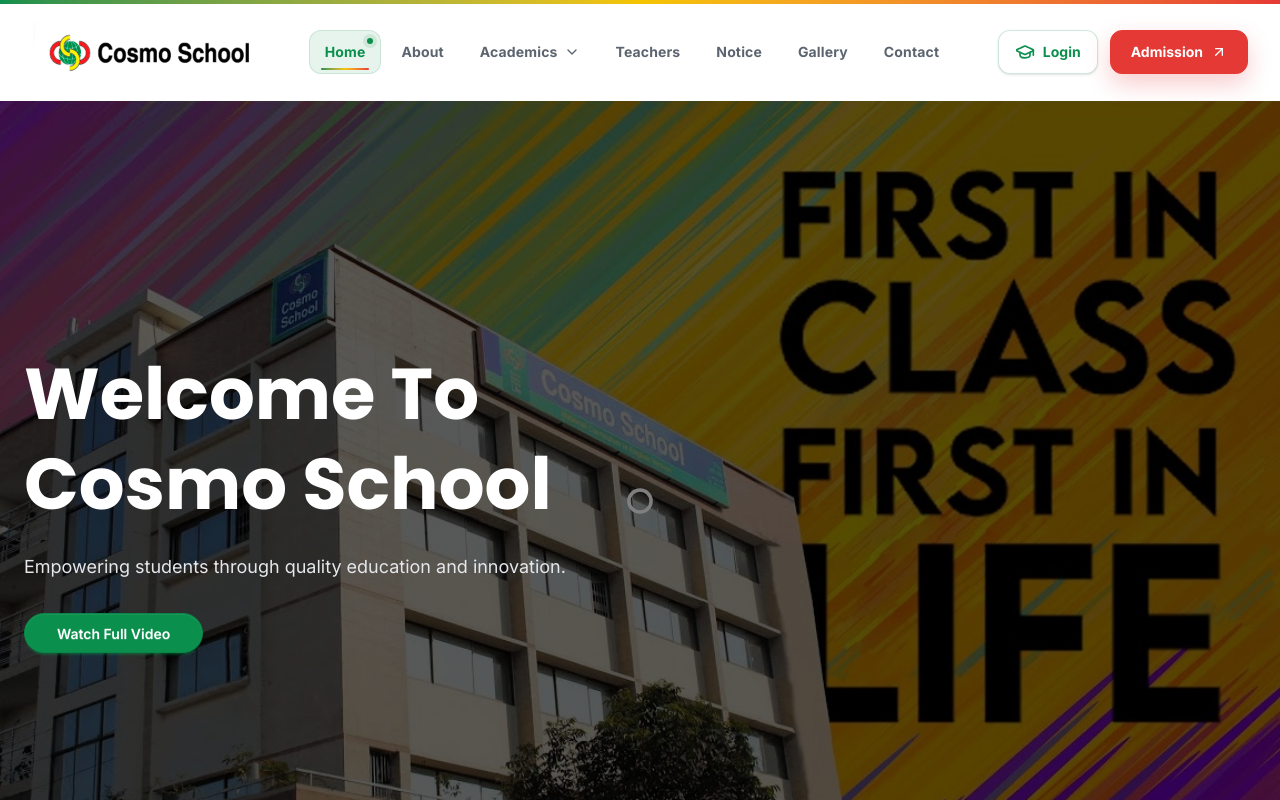
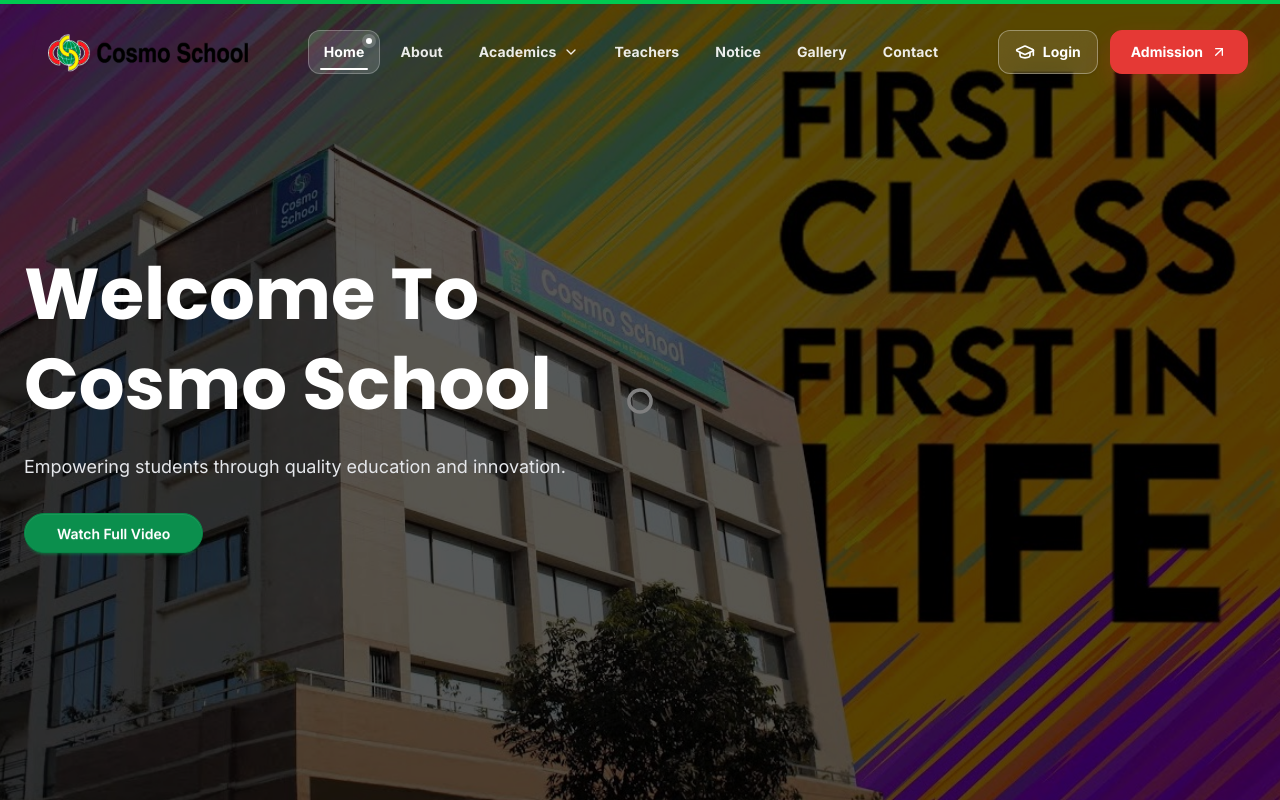
Before and after one commit to mehadiHasanDiner/cosmo-school-fullStack-web, a React (Vite) app in the folder client/: page / in a window 1280 px wide. Shown: the top 800 px of the page. Built offline with nearby package versions, Linux system fonts and the light colour scheme.

Commit message:
navbar done hero seciton navbar done.

```diff
--- a/client/src/Shared/Navbar.jsx
+++ b/client/src/Shared/Navbar.jsx
@@ -102,19 +102,25 @@ const Navbar = () => {
     <>
       <header
         className={`
+          ${isMobileMenuOpen ? "bg-white" : ""}
           sticky top-0 z-50 w-full body-font
           border-b transition-all duration-500
           ${
             isScrolled
               ? "border-primary/15 bg-white/90 shadow-[0_12px_40px_rgba(24,101,52,0.12)] backdrop-blur-xl"
-              : "border-transparent bg-white/95"
+              : "border-transparent bg-transparent"
           }
+
         `}
       >
         {/* Colourful top brand line */}
         <div
           className={`
-            bg-linear-to-r from-primary via-secondary to-accent
+            ${
+              isScrolled
+                ? "bg-linear-to-r from-primary via-secondary to-accent"
+                : "bg-green-500"
+            }
             transition-all duration-500
             ${isScrolled ? "h-0.5" : "h-1"}
           `}
@@ -138,7 +144,7 @@ const Navbar = () => {
             <div
               className={`
                 relative overflow-hidden
-                border border-white/10
+
                 transition-all duration-500
                 group-hover:-translate-y-0.5
 
@@ -190,10 +196,15 @@ const Navbar = () => {
   text-sm font-bold tracking-[0.01em]
   transition-all duration-300
   xl:px-4
+
   ${
     isActive
+      ? isScrolled
         ? "bg-primary/10 text-primary shadow-[inset_0_0_0_1px_rgba(39,140,69,0.15)]"
-                : "text-neutral/75 hover:-translate-y-0.5 hover:bg-base-200 hover:text-primary"
+        : "bg-white/15 text-white shadow-[inset_0_0_0_1px_rgba(255,255,255,0.25)]"
+      : isScrolled
+        ? "text-neutral/80 hover:-translate-y-0.5 hover:bg-base-200 hover:text-primary"
+        : "text-white/90 hover:-translate-y-0.5 hover:bg-white/15 hover:text-white"
   }
 `}
                   >
@@ -218,9 +229,12 @@ const Navbar = () => {
                           className={`
     absolute inset-x-3 bottom-1 h-0.5
     origin-left rounded-full
-                  bg-linear-to-r
-                  from-primary via-secondary to-accent
     transition-all duration-300
+    ${
+      isScrolled
+        ? "bg-linear-to-r from-primary via-secondary to-accent"
+        : "bg-white"
+    }
     ${
       isActive
         ? "scale-x-100 opacity-100"
@@ -232,11 +246,15 @@ const Navbar = () => {
                         {isActive && (
                           <span
                             aria-hidden="true"
-                            className="
+                            className={`
   absolute right-2 top-2
-                    size-1.5 rounded-full bg-primary
-                    shadow-[0_0_0_4px_rgba(39,140,69,0.12)]
-                  "
+  size-1.5 rounded-full
+  ${
+    isScrolled
+      ? "bg-primary shadow-[0_0_0_4px_rgba(39,140,69,0.12)]"
+      : "bg-white shadow-[0_0_0_4px_rgba(255,255,255,0.18)]"
+  }
+`}
                           />
                         )}
                       </>
@@ -259,8 +277,12 @@ const Navbar = () => {
             xl:px-4
             ${
               parentActive
+                ? isScrolled
                   ? "bg-primary/10 text-primary shadow-[inset_0_0_0_1px_rgba(39,140,69,0.15)]"
-                : "text-neutral/75 hover:-translate-y-0.5 hover:bg-base-200 hover:text-primary"
+                  : "bg-white/15 text-white shadow-[inset_0_0_0_1px_rgba(255,255,255,0.25)]"
+                : isScrolled
+                  ? "text-neutral/80 hover:-translate-y-0.5 hover:bg-base-200 hover:text-primary"
+                  : "text-white/90 hover:-translate-y-0.5 hover:bg-white/15 hover:text-white"
             }
           `}
                   >
@@ -439,16 +461,19 @@ const Navbar = () => {
           <div className="hidden items-center gap-3 lg:flex">
             <Link
               to="/login"
-              className="
+              className={`
   group relative flex min-h-11 items-center
-                gap-2 rounded-xl border border-primary/20
-                bg-white px-4 text-sm font-bold text-primary
-                shadow-sm transition-all duration-300
-                hover:-translate-y-0.5 hover:border-primary/40
-                hover:bg-primary/5
-                hover:shadow-[0_10px_25px_rgba(39,140,69,0.12)]
+  gap-2 rounded-xl border px-4
+  text-sm font-bold shadow-sm
+  transition-all duration-300
+  hover:-translate-y-0.5
   active:translate-y-0 active:scale-[0.98]
-              "
+  ${
+    isScrolled
+      ? "border-primary/20 bg-white text-primary hover:bg-primary/5"
+      : "border-white/35 bg-white/10 text-white backdrop-blur-md hover:bg-white hover:text-primary"
+  }
+`}
             >
               <GraduationCap
                 className="
@@ -504,14 +529,17 @@ const Navbar = () => {
                 ? "Close navigation menu"
                 : "Open navigation menu"
             }
-            className="
+            className={`
   group relative grid size-11 place-items-center
-              overflow-hidden rounded-xl border border-primary/15
-              bg-primary/10 text-primary
+  overflow-hidden rounded-xl border
   shadow-sm transition-all duration-300
-              hover:bg-primary hover:text-white
   active:scale-95 lg:hidden
-            "
+  ${
+    isScrolled
+      ? "border-primary/15 bg-primary/10 text-primary hover:bg-primary hover:text-white"
+      : "border-white/30 bg-white/10 text-black backdrop-blur-md hover:bg-white hover:text-primary"
+  }
+`}
           >
             <span
               className={`
@@ -523,7 +551,7 @@ const Navbar = () => {
                 }
               `}
             >
-              <Menu className="size-6" />
+              <Menu className="size-7" />
             </span>
 
             <span
--- a/client/src/pages/Home/Hero.jsx
+++ b/client/src/pages/Home/Hero.jsx
@@ -5,7 +5,7 @@ import { useState } from "react";
 const Hero = () => {
   const [loaded, setLoaded] = useState(false);
   return (
-    <section className="relative h-screen w-full overflow-hidden body-font">
+    <section className="relative h-screen w-full overflow-hidden body-font -mt-25">
       {/* loading state */}
       {!loaded && (
         <div className="absolute inset-0">
```
Lines whose indentation alone changed are shown as unchanged.
